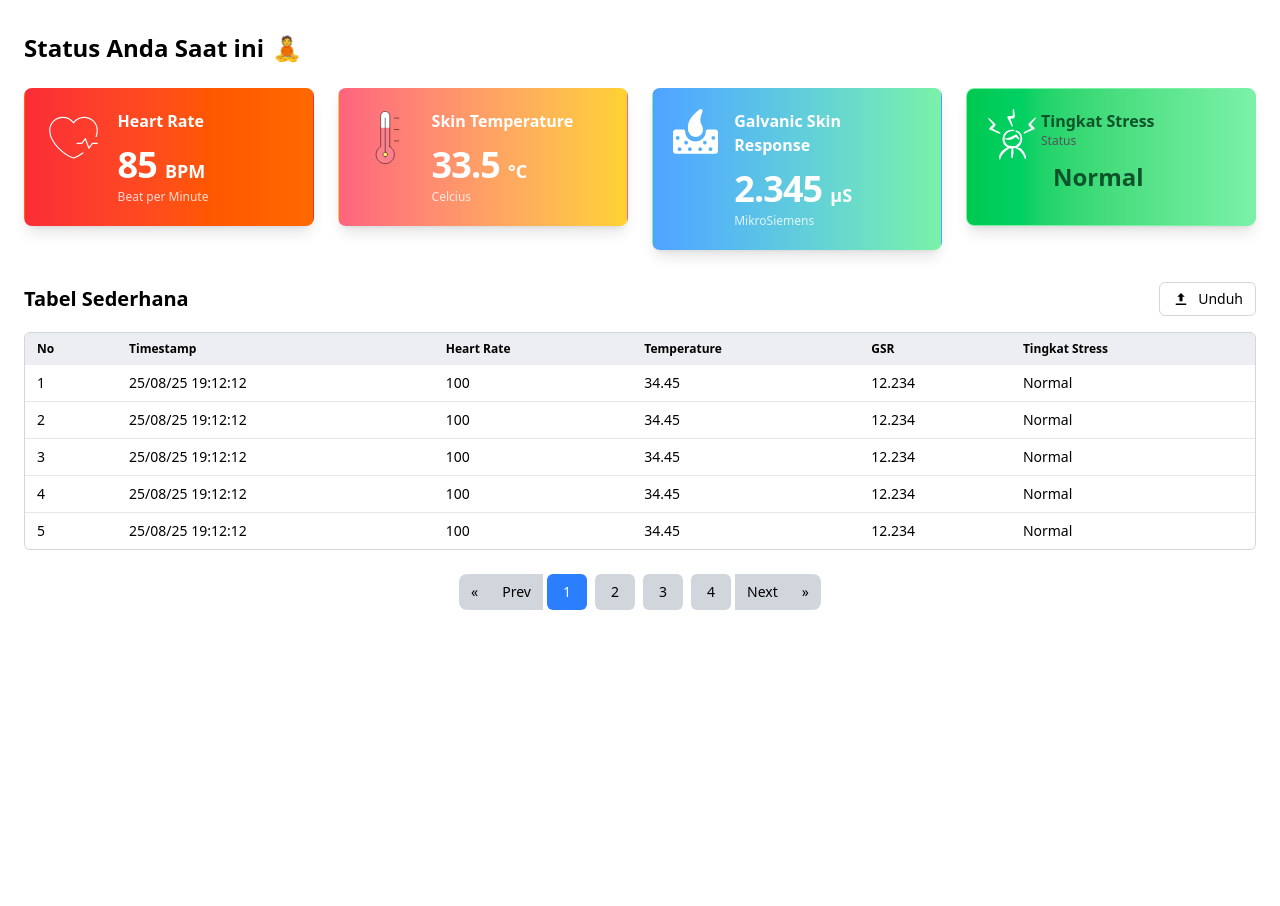
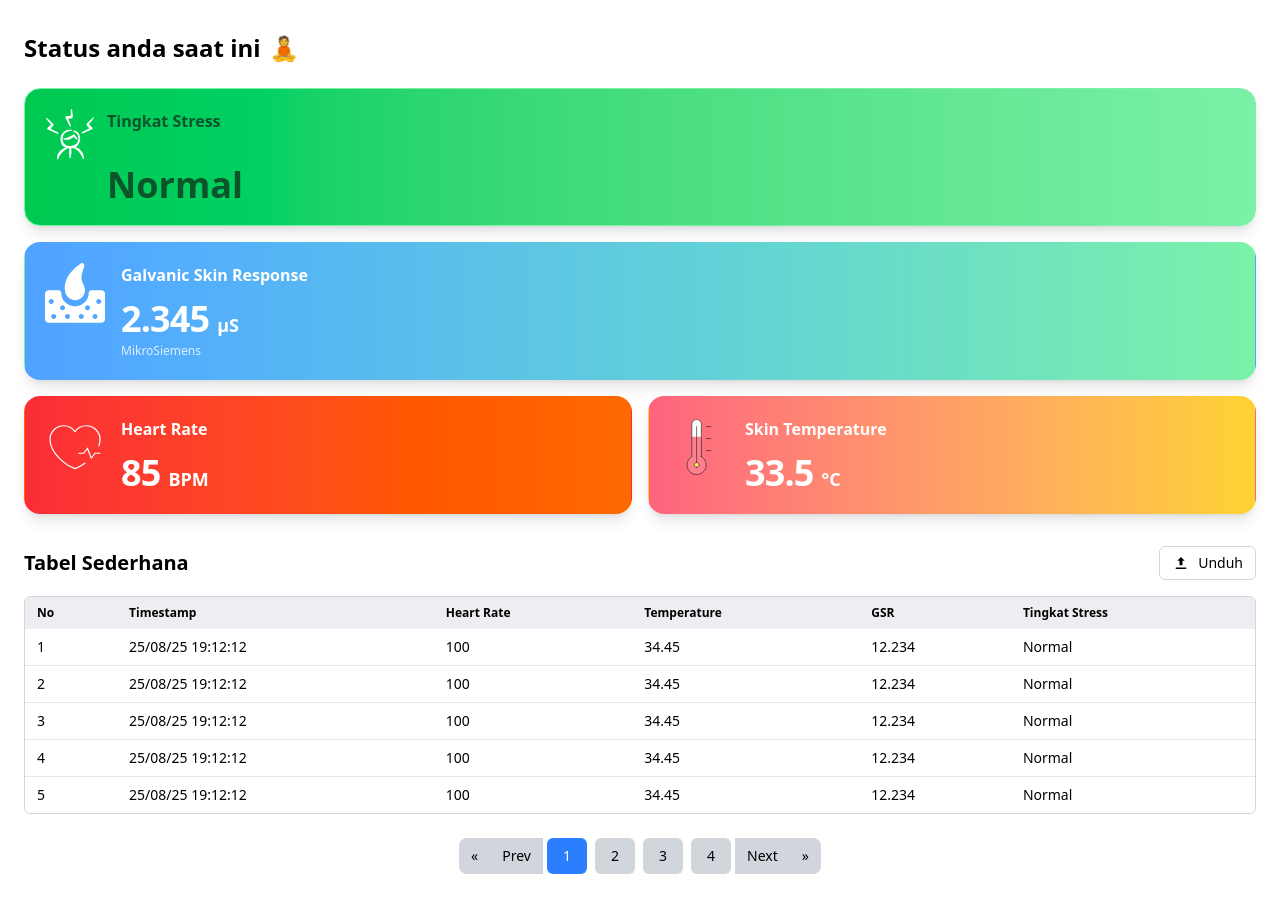
Before and after one commit to raflyamtiar/skripsi-stress-detection-iot, a React (Vite) app: page / in a window 1280 px wide. Before the commit the page ends 800 px from the top, so only its background shows below. Built offline with nearby package versions, Linux system fonts and the light colour scheme; the HTML template or start-up script is replaced by a standard one.

Commit message:
Updated SensorCard.jsx

```diff
--- a/src/components/SensorCard.jsx
+++ b/src/components/SensorCard.jsx
@@ -8,18 +8,18 @@ export default function SensorCard({
 }) {
   return (
     <div
-      className={`rounded-lg ${bgColor} p-5 shadow-lg border border-transparent`}
+      className={`rounded-2xl ${bgColor} p-4 sm:p-5 shadow-lg border border-transparent`}
     >
-      <div className="flex items-start gap-4">
-        <div className="text-white">{icon}</div>
-        <div className="w-full">
-          <h3 className="font-semibold text-white">{title}</h3>
-          <div className="mt-3 flex items-baseline gap-2">
-            <span className="text-4xl font-extrabold tracking-tight text-white">
+      <div className="flex items-start gap-2 sm:gap-4">
+        <div className="text-white flex-shrink-0">{icon}</div>
+        <div className="w-full min-w-0">
+          <h3 className="font-semibold text-white text-sm sm:text-base">{title}</h3>
+          <div className="mt-2 sm:mt-3 flex items-baseline gap-1 sm:gap-2">
+            <span className="text-2xl sm:text-4xl font-extrabold tracking-tight text-white">
               {value}
             </span>
             {unit ? (
-              <span className="text-lg font-semibold text-white">{unit}</span>
+              <span className="text-sm sm:text-lg font-semibold text-white">{unit}</span>
             ) : null}
           </div>
           {subtitle ? (
--- a/src/components/StressLevelCard.jsx
+++ b/src/components/StressLevelCard.jsx
@@ -22,19 +22,19 @@ export default function StressLevelCard({ level = "sedang" }) {
       : "Stress Sedang";
 
   return (
-    <div className={`rounded-lg p-5 shadow-lg border ${tone}`}>
-      <div className="flex items-start gap-1">
+    <div className={`rounded-2xl p-4 sm:p-5 shadow-lg border ${tone}`}>
+      <div className="flex items-start gap-2 sm:gap-3">
         <img
-          src="/images/stress.svg" // Ganti dengan path file SVG yang sesuai
+          src="/images/stress.svg"
           alt="Stress Level Icon"
           width={50}
           height={50}
+          className="flex-shrink-0"
         />
-        <div className="w-full">
-          <h3 className="font-semibold">Tingkat Stress</h3>
-          <p className="text-xs text-zinc-600">Status</p>
-          <div className="m-3">
-            <p className="text-2xl font-extrabold">{label}</p>
+        <div className="w-full min-w-0">
+          <h3 className="font-semibold text-sm sm:text-base">Tingkat Stress</h3>
+          <div className="mt-6 sm:mt-8">
+            <p className="text-3xl sm:text-4xl font-extrabold">{label}</p>
           </div>
         </div>
       </div>
--- a/src/pages/Dashboard.jsx
+++ b/src/pages/Dashboard.jsx
@@ -44,24 +44,89 @@ export default function Dashboard() {
   ];
 
   return (
-    <div className="mx-auto max-w-7xl px-6 py-8">
+    <div className="mx-auto max-w-7xl px-4 sm:px-6 py-6 sm:py-8">
       {/* Header */}
       <div className="mb-6">
-        <h1 className="text-2xl font-bold flex items-center gap-2">
-          Status Anda Saat ini{" "}
+        <h1 className="text-xl sm:text-2xl font-bold flex items-center gap-2">
+          Status anda saat ini{" "}
           <span role="img" aria-label="meditasi">
             🧘
           </span>
         </h1>
       </div>
 
-      {/* 4 kartu sejajar dengan warna gradasi */}
-      <div className="flex flex-wrap gap-6">
-        {/* Heart Rate - Merah Jantung */}
+      {/* Mobile Layout (< 768px) */}
+      <div className="md:hidden flex flex-col gap-4">
+        {/* Stress Level Card - Full Width */}
+        <StressLevelCard
+          level={
+            levelText === "Normal"
+              ? "normal"
+              : levelText === "Stress Berat"
+              ? "berat"
+              : "sedang"
+          }
+        />
+
+        {/* GSR Card - Full Width */}
+        <SensorCard
+          title="Galvanic Skin Response"
+          bgColor="bg-gradient-to-r from-blue-400 to-green-300"
+          icon={
+            <img
+              src="/images/gsr.svg"
+              alt="Galvanic Skin Response"
+              width={60}
+              height={60}
+            />
+          }
+          value={sample.gsr.toFixed(3)}
+          unit="µS"
+          subtitle="MikroSiemens"
+        />
+
+        {/* Bottom Row - Heart Rate & Skin Temperature */}
+        <div className="grid grid-cols-2 gap-4">
+          <SensorCard
+            title="Heart Rate"
+            bgColor="bg-gradient-to-r from-red-500 to-orange-500"
+            icon={
+              <img
+                src="/images/hr.svg"
+                alt="Heart Rate"
+                width={60}
+                height={60}
+              />
+            }
+            value={sample.hr}
+            unit="BPM"
+            subtitle=""
+          />
+
+          <SensorCard
+            title="Skin Temperature"
+            bgColor="bg-gradient-to-r from-rose-400 to-amber-300"
+            icon={
+              <img
+                src="/images/temp.svg"
+                alt="Skin Temperature"
+                width={60}
+                height={60}
+              />
+            }
+            value={sample.temp}
+            unit="°C"
+            subtitle=""
+          />
+        </div>
+      </div>
+
+      {/* Desktop Layout (>= 768px) */}
+      <div className="hidden md:flex flex-wrap gap-6">
         <div className="flex-1 min-w-[240px] max-w-[290px]">
           <SensorCard
             title="Heart Rate"
-            bgColor="bg-gradient-to-r from-red-500 to-orange-500" // Merah ke Oranye
+            bgColor="bg-gradient-to-r from-red-500 to-orange-500"
             icon={
               <img
                 src="/images/hr.svg"
@@ -76,15 +141,14 @@ export default function Dashboard() {
           />
         </div>
 
-        {/* Skin Temperature - Warna Kulit / Suhu Cream */}
         <div className="flex-1 min-w-[240px] max-w-[290px]">
           <SensorCard
             title="Skin Temperature"
-            bgColor="bg-gradient-to-r from-rose-400 to-amber-300" // Warna Kulit / Suhu Cream
+            bgColor="bg-gradient-to-r from-rose-400 to-amber-300"
             icon={
               <img
                 src="/images/temp.svg"
-                alt="Skin Temperature "
+                alt="Skin Temperature"
                 width={80}
                 height={80}
               />
@@ -95,7 +159,6 @@ export default function Dashboard() {
           />
         </div>
 
-        {/* GSR - Biru Keringat */}
         <div className="flex-1 min-w-[240px] max-w-[290px]">
           <SensorCard
             title="Galvanic Skin Response"
@@ -114,7 +177,6 @@ export default function Dashboard() {
           />
         </div>
 
-        {/* Stress Level */}
         <div className="flex-1 min-w-[240px] max-w-[290px]">
           <StressLevelCard
             level={
@@ -129,7 +191,9 @@ export default function Dashboard() {
       </div>
 
       {/* Tabel riwayat */}
-      <RecordsTable rows={rows} />
+      <div className="mt-8">
+        <RecordsTable rows={rows} />
+      </div>
     </div>
   );
 }
```
